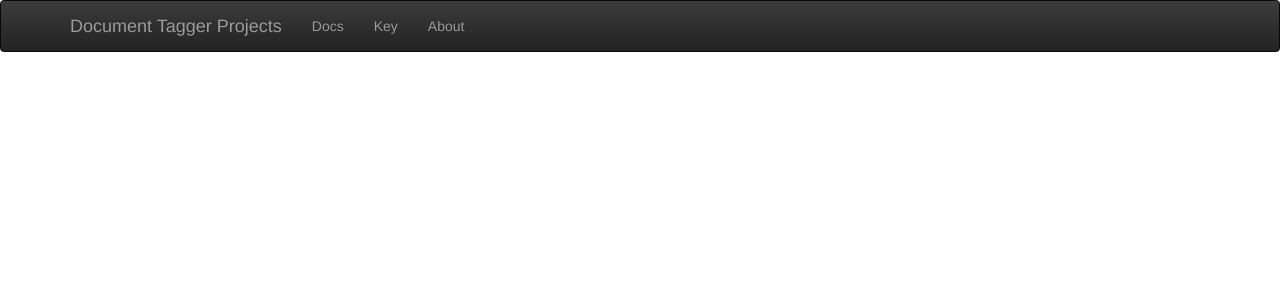
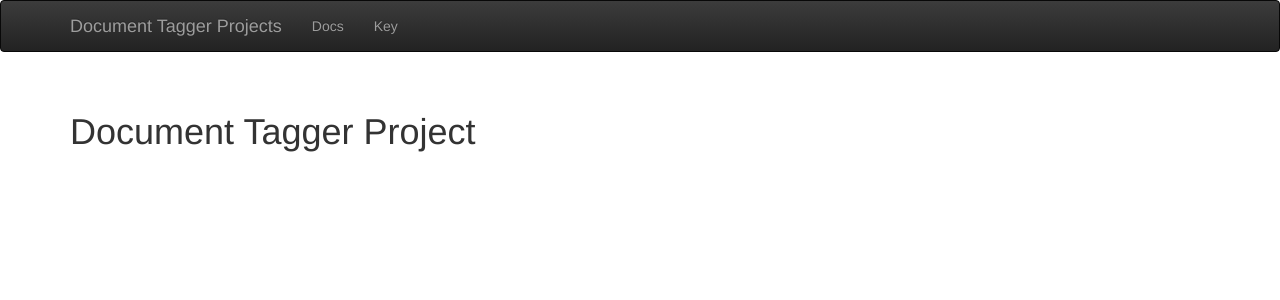
Before and after one commit to bryantravissmith/DocumentOrganizer, a Flask app: page / in a window 1280 px wide. Shown: the top 300 px of the page. Run offline with Flask 2, Linux system fonts and the light colour scheme; some libraries are stand-ins or nearby versions.

Commit message:
updated readme and removed about

```diff
--- a/flaskapp/app.py
+++ b/flaskapp/app.py
@@ -210,12 +210,7 @@ def convertPdfToImage(file_loc,doc_id):
 
 @app.route('/')
 def home():
-	return render_template("index.html")
-
-
-@app.route('/about')
-def about():
-	return render_template("index.html")
+	return render_template("home.html")
 
 @app.route('/uploads/docs/<filename>')
 def send_doc(filename):
--- a/flaskapp/templates/docs.html
+++ b/flaskapp/templates/docs.html
@@ -62,7 +62,7 @@
                      {% endfor %}
                   </td>
                   {% else %}
-                  <td> Waiting </td>
+                  <td> Not Matched </td>
                   {%endif %}
                 <td>
                   <form method="POST" action = "{{ request.path }}/{{ doc.id }}">
--- /dev/null
+++ b/flaskapp/templates/home.html
@@ -0,0 +1,4 @@
+{% extends "index.html" %}
+{% block content %}
+<h1> Document Tagger Project <h1>
+{% endblock %}
--- a/flaskapp/templates/index.html
+++ b/flaskapp/templates/index.html
@@ -26,7 +26,6 @@
           <ul class="nav navbar-nav">
             <li><a href="{{request.url_root}}doc">Docs</a></li>
             <li><a href="{{request.url_root}}key">Key</a></li>
-            <li><a href="{{request.url_root}}about">About</a></li>
           </ul>
         </div><!--/.nav-collapse -->
       </div>
```
Also changed, not shown: README.md.
